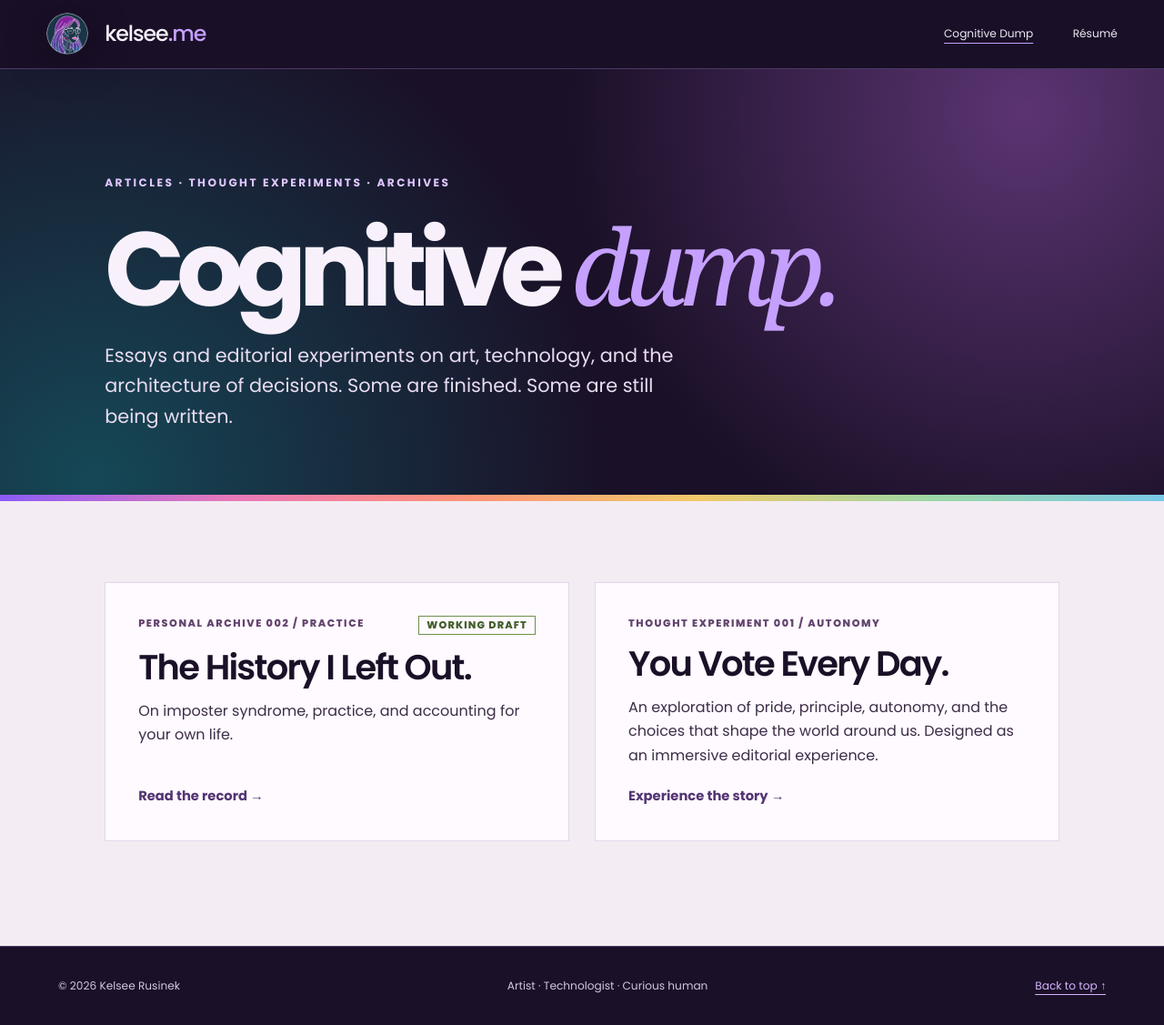
After one commit to krusinek-code/kelsee.me, a PHP site: page /thoughts/ in a window 1280 px wide. The commit adds this page. Shown: the whole page at 91% size. Run offline with PHP 8.4, Linux system fonts and the light colour scheme.

Commit message:
Adding a new article, adding landing page, updating home

```diff
--- a/assets/css/global.css
+++ b/assets/css/global.css
@@ -71,3 +71,19 @@ body.header-static .global-wordmark { transition:none; }
 :where(a,button,input,select,textarea,[tabindex]):focus-visible { outline:3px solid #f4d7ff; outline-offset:4px; }
 #main:focus { outline:none; }
 @media (prefers-reduced-motion:reduce) { html:focus-within { scroll-behavior:auto; } }
+
+/* v11: Article cards — shared by the homepage and /thoughts/. The whole card is clickable. */
+.article-grid { display:grid; grid-template-columns:repeat(auto-fill,minmax(min(100%,340px),1fr)); gap:clamp(16px,2.4vw,28px); }
+.article-card { position:relative; display:flex; flex-direction:column; gap:14px; padding:clamp(24px,3vw,36px);
+ background:#fffaff; color:#1a1027; border:1px solid #e3d6ea; transition:transform .2s, box-shadow .2s, border-color .2s; }
+.article-card:hover { transform:translateY(-3px); box-shadow:0 14px 34px rgba(26,16,39,.16); border-color:#c5a0ff; }
+.article-card:focus-within { outline:3px solid #8b5cf6; outline-offset:4px; }
+.card-meta { display:flex; justify-content:space-between; align-items:flex-start; gap:12px; font:800 .7rem/1.5 var(--font-ui); letter-spacing:.14em; text-transform:uppercase; color:#63446f; }
+.card-draft { flex-shrink:0; border:1px solid #6f8f4c; color:#445e2b; padding:1px 8px; letter-spacing:.1em; }
+.card-title { margin:0; font:600 clamp(1.7rem,3vw,2.4rem)/1.12 var(--font-ui); letter-spacing:-.045em; text-wrap:balance; }
+.card-title a { color:inherit; text-decoration:none; }
+.card-title a::after { content:""; position:absolute; inset:0; } /* stretch the link over the card */
+.card-title a:focus-visible { outline:none; }
+.card-dek { margin:0; max-width:none; font-size:1rem; line-height:1.65; color:#3d2d48; }
+.card-cta { margin-top:auto; padding-top:6px; font-weight:700; font-size:.92rem; color:#543474; }
+@media (prefers-reduced-motion:reduce) { .article-card { transition:none; } .article-card:hover { transform:none; } }
--- /dev/null
+++ b/assets/css/thoughts.css
@@ -0,0 +1,10 @@
+/* /thoughts/ landing page. Cards live in global.css so the homepage shares them. */
+:root{color-scheme:dark}*{box-sizing:border-box}body{margin:0;background:#1a1027;color:#f8f1fb;font:16px/1.6 var(--font-ui)}
+.thoughts-hero{padding:clamp(56px,9vw,120px) clamp(20px,9vw,130px) clamp(48px,6vw,80px);background:radial-gradient(circle at 88% 10%,#5b3472,transparent 42%),radial-gradient(circle at 8% 95%,#154856,transparent 45%),#1a1027;position:relative}
+.thoughts-hero:after{content:"";height:7px;position:absolute;bottom:0;left:0;right:0;background:linear-gradient(90deg,#8b5cf6,#e879b9,#ff9478,#f1c96a,#9dd7a5,#79c9e8)}
+.eyebrow{font-size:.76rem;letter-spacing:.2em;text-transform:uppercase;color:#dfc7ff;font-weight:700}
+.thoughts-hero h1{font-size:clamp(3.2rem,9vw,7.5rem);line-height:.95;letter-spacing:-.075em;margin:26px 0 24px}
+.thoughts-hero h1 em{font-family:Georgia,serif;font-weight:400;color:#c5a0ff}
+.thoughts-hero p{max-width:640px;font-size:clamp(1.05rem,1.8vw,1.3rem);margin:0;color:#e9dcf2}
+.thoughts-list{padding:clamp(48px,7vw,96px) clamp(20px,9vw,130px) clamp(64px,9vw,120px);background:#f3edf3}
+.thoughts-empty{color:#1a1027}
--- /dev/null
+++ b/includes/articles.php
@@ -0,0 +1,70 @@
+<?php
+/*
+ * Article registry — the homepage and /thoughts/ both read from here.
+ *
+ * To add an article: create /thoughts/<slug>/index.php and a meta.json beside it.
+ * Nothing else needs editing. The listings pick it up on the next page load.
+ *
+ * meta.json fields:
+ *   number  "003"                 sort order, newest (highest) first
+ *   kind    "Thought experiment"  small label above the title
+ *   theme   "Autonomy"            shown after the number
+ *   title   "You Vote Every Day." card heading
+ *   dek     one or two sentences  card description
+ *   cta     "Read"                link text (optional)
+ *   status  "published" | "draft" | "hidden"
+ *           draft  → listed with a Working draft label
+ *           hidden → never listed (the page still works by direct link)
+ */
+
+function kelsee_articles(): array
+{
+    static $articles = null;
+    if ($articles !== null) {
+        return $articles;
+    }
+
+    $articles = [];
+    foreach (glob(__DIR__ . '/../thoughts/*/meta.json') ?: [] as $file) {
+        $meta = json_decode((string) file_get_contents($file), true);
+        if (!is_array($meta) || empty($meta['title'])) {
+            continue; // A broken meta.json skips one card instead of breaking the page.
+        }
+        $status = $meta['status'] ?? 'published';
+        if ($status === 'hidden') {
+            continue;
+        }
+        $slug = basename(dirname($file));
+        $articles[] = [
+            'url'    => '/thoughts/' . rawurlencode($slug) . '/',
+            'number' => (string) ($meta['number'] ?? ''),
+            'kind'   => (string) ($meta['kind'] ?? 'Thought experiment'),
+            'theme'  => (string) ($meta['theme'] ?? ''),
+            'title'  => (string) $meta['title'],
+            'dek'    => (string) ($meta['dek'] ?? ''),
+            'cta'    => (string) ($meta['cta'] ?? 'Read'),
+            'draft'  => $status === 'draft',
+        ];
+    }
+
+    usort($articles, fn ($a, $b) => strnatcmp($b['number'], $a['number']));
+    return $articles;
+}
+
+function kelsee_e(string $value): string
+{
+    return htmlspecialchars($value, ENT_QUOTES, 'UTF-8');
+}
+
+/* One card. $headingLevel keeps the outline correct on each page. */
+function kelsee_article_card(array $a, string $headingLevel = 'h3'): string
+{
+    $meta = trim($a['kind'] . ' ' . $a['number'] . ($a['theme'] !== '' ? ' / ' . $a['theme'] : ''));
+    $draft = $a['draft'] ? '<span class="card-draft">Working draft</span>' : '';
+    return '<article class="article-card' . ($a['draft'] ? ' is-draft' : '') . '">'
+        . '<div class="card-meta"><span>' . kelsee_e($meta) . '</span>' . $draft . '</div>'
+        . "<$headingLevel class=\"card-title\"><a href=\"" . kelsee_e($a['url']) . '">' . kelsee_e($a['title']) . "</a></$headingLevel>"
+        . ($a['dek'] !== '' ? '<p class="card-dek">' . kelsee_e($a['dek']) . '</p>' : '')
+        . '<span class="card-cta" aria-hidden="true">' . kelsee_e($a['cta']) . ' →</span>'
+        . '</article>';
+}
--- a/includes/header.php
+++ b/includes/header.php
@@ -2,9 +2,9 @@
 <a class="global-skip global-skip-nav" href="#site-navigation">Skip to navigation</a>
 <header class="global-header" id="site-header">
   <a class="global-wordmark" href="/" aria-label="kelsee.me home">kelsee<span class="wordmark-me">.me</span></a>
-  <img class="global-emblem" src="/assets/images/kelsee-emblem.png?v=12" width="114" height="114" alt="" aria-hidden="true">
+  <img class="global-emblem" src="/assets/images/kelsee-emblem.png?v=10" width="114" height="114" alt="" aria-hidden="true">
   <nav class="global-nav" id="site-navigation" aria-label="Main navigation">
-    <a class="nav-experiment" href="/thoughts/vote-every-day/" aria-label="Cognitive Dump — Articles" <?= ($activeNav ?? '') === 'thoughts' ? 'aria-current="page"' : '' ?>>
+    <a class="nav-experiment" href="/thoughts/" aria-label="Cognitive Dump — Articles" <?= ($activeNav ?? '') === 'thoughts' ? 'aria-current="page"' : '' ?>>
       <span class="nav-odd" aria-hidden="true">Cognitive Dump</span>
       <span class="nav-plain" aria-hidden="true">Articles</span>
     </a>
--- a/index.php
+++ b/index.php
@@ -4,8 +4,9 @@ $pageDescription = 'Kelsee Rusinek — artist, technologist, and curious human.
 $pageStylesheet = 'home.css';
 $activeNav = 'home';
 $headerMode = 'peek'; // Homepage alone gets the animated portrait entrance.
+require __DIR__ . '/includes/articles.php';
 require __DIR__ . '/includes/head.php';
 require __DIR__ . '/includes/header.php';
 ?>
-<main id="main" tabindex="-1"><section class="hero" id="top"><div class="eyebrow">Artist · Technologist · Curious human</div><h1>What if we <em>thought</em> differently?</h1><p>Art, technology, human behavior, and the architecture of decisions. A collection of thoughts and creative experiments by Kelsee Rusinek.</p></section><section class="features" aria-labelledby="featured"><div class="meta">Thought experiment 001 / Featured editorial</div><h2 id="featured">You Vote<br>Every Day.</h2><p>An exploration of pride, principle, autonomy, and the choices that shape the world around us. Designed as an immersive editorial experience.</p><a href="/thoughts/vote-every-day/">Experience the story →</a></section></main>
+<main id="main" tabindex="-1"><section class="hero" id="top"><div class="eyebrow">Artist · Technologist · Curious human</div><h1>What if we <em>thought</em> differently?</h1><p>Art, technology, human behavior, and the architecture of decisions. A collection of thoughts and creative experiments by Kelsee Rusinek.</p></section><section class="features" aria-labelledby="featured"><div class="features-head"><h2 id="featured">Thought experiments</h2><a class="all-link" href="/thoughts/">All articles →</a></div><div class="article-grid"><?php foreach (kelsee_articles() as $article) { echo kelsee_article_card($article, 'h3'); } ?></div></section></main>
 <?php require __DIR__ . '/includes/footer.php'; ?>
--- /dev/null
+++ b/thoughts/index.php
@@ -0,0 +1,16 @@
+<?php
+$pageTitle = 'Cognitive Dump — Articles by Kelsee Rusinek';
+$pageDescription = 'Essays, editorial experiments, and personal archives by Kelsee Rusinek.';
+$pageStylesheet = 'thoughts.css';
+$activeNav = 'thoughts';
+$headerMode = 'compact';
+require __DIR__ . '/../includes/articles.php';
+require __DIR__ . '/../includes/head.php';
+require __DIR__ . '/../includes/header.php';
+$articles = kelsee_articles();
+?>
+<main id="main" tabindex="-1">
+<section class="thoughts-hero" id="top" aria-labelledby="thoughts-title"><div class="eyebrow">Articles · Thought experiments · Archives</div><h1 id="thoughts-title">Cognitive <em>dump.</em></h1><p>Essays and editorial experiments on art, technology, and the architecture of decisions. Some are finished. Some are still being written.</p></section>
+<section class="thoughts-list" aria-label="All articles"><?php if ($articles): ?><div class="article-grid"><?php foreach ($articles as $article) { echo kelsee_article_card($article, 'h2'); } ?></div><?php else: ?><p class="thoughts-empty">Nothing here yet. More to make.</p><?php endif; ?></section>
+</main>
+<?php require __DIR__ . '/../includes/footer.php'; ?>
--- /dev/null
+++ b/thoughts/the-history-i-left-out/meta.json
@@ -0,0 +1,9 @@
+{
+  "number": "002",
+  "theme": "Practice",
+  "kind": "Personal archive",
+  "title": "The History I Left Out.",
+  "dek": "On imposter syndrome, practice, and accounting for your own life.",
+  "cta": "Read the record",
+  "status": "draft"
+}
--- /dev/null
+++ b/thoughts/vote-every-day/meta.json
@@ -0,0 +1,9 @@
+{
+  "number": "001",
+  "theme": "Autonomy",
+  "kind": "Thought experiment",
+  "title": "You Vote Every Day.",
+  "dek": "An exploration of pride, principle, autonomy, and the choices that shape the world around us. Designed as an immersive editorial experience.",
+  "cta": "Experience the story",
+  "status": "published"
+}
```
Also changed, not shown: assets/css/home.css (+1 -1 lines), assets/js/editorial-history.js (added, +11 -0 lines), thoughts/the-history-i-left-out/article.md (added, +97 -0 lines), thoughts/the-history-i-left-out/index.php (added, +16 -0 lines), README-history-draft.md (added), README-homepage-thoughts.md (added), assets/css/editorial/the-history-i-left-out.css (added).
